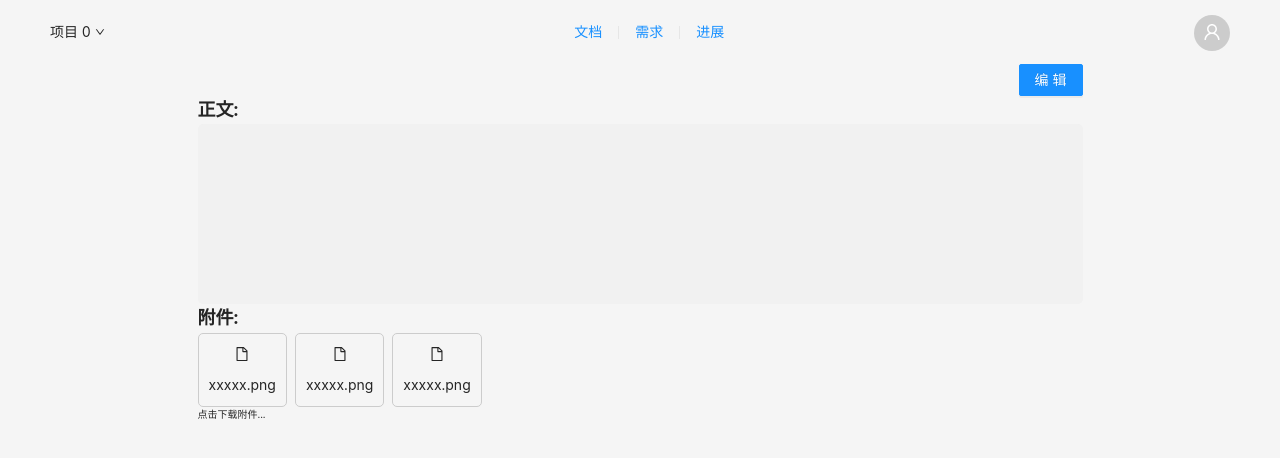
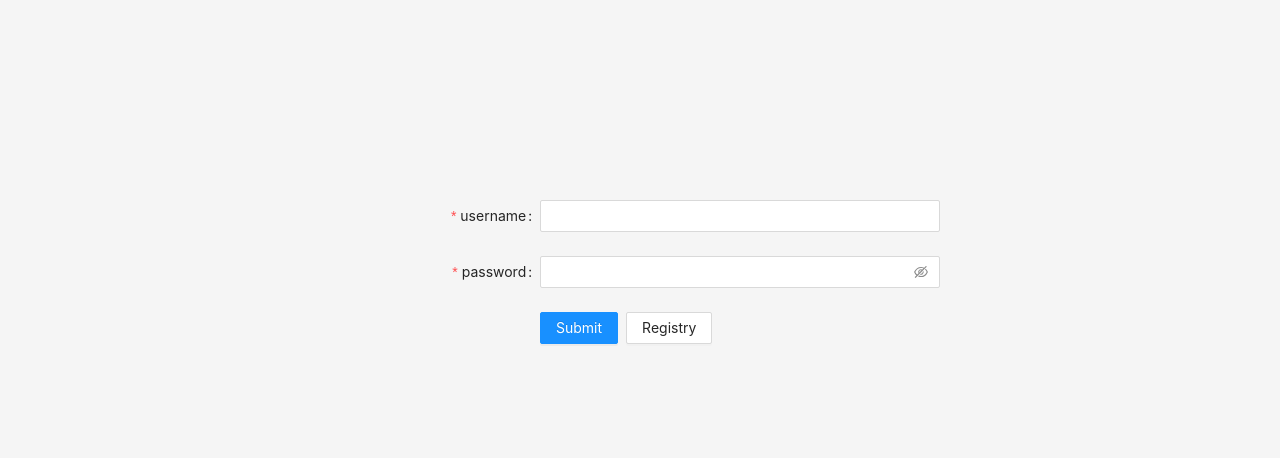
Before and after one commit to folson-han/term, a React app: page /#/login in a window 1280 px wide. Before the commit this address led to /#/document. Shown: the top 458 px of the page. Built offline with nearby package versions, Linux system fonts and the light colour scheme.

Commit message:
:sparkles: update Login modules

```diff
--- a/src/App.tsx
+++ b/src/App.tsx
@@ -1,6 +1,6 @@
 import React, { FC } from 'react';
 import './App.css';
-import { HashRouter as Router, Route, Switch } from "react-router-dom";
+import { HashRouter as Router, Route, Switch, Redirect } from "react-router-dom";
 import loadable from "@loadable/component";
 import { PersistGate } from "redux-persist/integration/react";
 import { Provider } from "react-redux";
@@ -15,10 +15,11 @@ const App: FC = () => {
             <ConfigProvider locale={zhCN}>
                 <Router>
                     <Switch>
+                        <Route path={"/login"} component={loadable(() => import("./views/Login/Login"))} />
                         <Route path={"/"} render={() => {
-                            return <Home />
+                            let isLogin = store.getState().login.isLogin;
+                            return isLogin ? (<Home />) : (<Redirect to={"/login"} />);
                         }} />
-                        <Route path={"/login"} component={loadable(() => import("./views/Login/Login"))} />
                         <Route path={"*"} component={loadable(() => import("./views/UnKnow/UnKnow"))} />
                     </Switch>
                 </Router>
--- a/src/reducers/login.ts
+++ b/src/reducers/login.ts
@@ -6,7 +6,7 @@ interface LoginState {
 }
 
 const login = (state: LoginState = {
-    isLogin: true,
+    isLogin: false,
 }, action: AnyAction) => {
     switch (action.type) {
         case LOGIN:
--- a/src/views/Login/Login.module.less
+++ b/src/views/Login/Login.module.less
@@ -0,0 +1,10 @@
+.login{
+  width: 100vw;
+  height: 100vh;
+  padding-top: 200px;
+  box-sizing: border-box;
+  .box{
+    width: 600px;
+    margin: 0 auto;
+  }
+}
--- a/src/views/Login/Login.tsx
+++ b/src/views/Login/Login.tsx
@@ -1,9 +1,64 @@
-import React, { FC } from "react";
+import React, { FC, useState, useRef } from "react";
 import css from "./Login.module.less";
+import {Button, Form, Input, Space, Modal} from "antd";
 
 const Login: FC = () => {
+    const registryForm = useRef(null);
+    const [visible, setVisible] = useState<boolean>(false);
+
+    function showModal(){
+        setVisible(true);
+    }
+
+    function registrySubmit(){
+
+    }
+
+    function loginSubmit(){
+
+    }
+
     return <>
-        登录
+        <div className={css.login}>
+            <div className={css.box}>
+                <Form onFinish={loginSubmit} labelCol={{ span: 8 }} wrapperCol={{ span: 16 }}>
+                    <Form.Item label={"username"} name={"username"} rules={[{ required: true, message: 'Please input your username!' }]}>
+                        <Input />
+                    </Form.Item>
+                    <Form.Item label={"password"} name={"password"} rules={[{ required: true, message: 'Please input your password!' }]}>
+                        <Input.Password  />
+                    </Form.Item>
+                    <Form.Item wrapperCol={{ offset: 8, span: 16 }}>
+                        <Space>
+                            <Button type={"primary"} htmlType={"submit"}>
+                                Submit
+                            </Button>
+                            <Button onClick={showModal}>
+                                Registry
+                            </Button>
+                        </Space>
+                    </Form.Item>
+                </Form>
+            </div>
+        </div>
+        <Modal visible={visible} closable={false} footer={null} maskClosable={true} onCancel={() => { setVisible(false); }} destroyOnClose>
+            <Form ref={registryForm} onFinish={registrySubmit} labelCol={{ span: 8 }} wrapperCol={{ span: 16 }}>
+                <Form.Item label={"username"} name={"username"} rules={[{ required: true, message: 'Please input your username!' }]}>
+                    <Input />
+                </Form.Item>
+                <Form.Item label={"password"} name={"password"} rules={[{ required: true, message: 'Please input your password!' }]}>
+                    <Input.Password  />
+                </Form.Item>
+                <Form.Item label={"againPassword"} name={"againPassword"} rules={[{ required: true, message: 'Please input your againPassword!' }]}>
+                    <Input.Password  />
+                </Form.Item>
+                <Form.Item wrapperCol={{ offset: 8, span: 16 }}>
+                    <Button type={"primary"} htmlType={"submit"}>
+                        Registry
+                    </Button>
+                </Form.Item>
+            </Form>
+        </Modal>
     </>
 }
 
```
